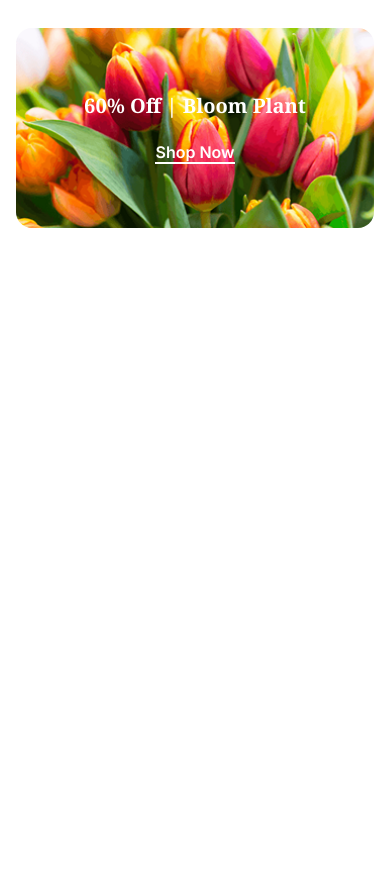
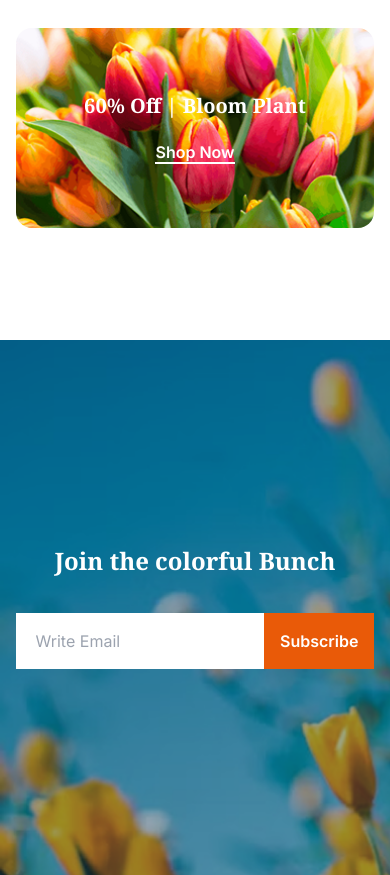
Before and after one commit to yasir-8arafat/ph-a3-b12-practice, a plain HTML site: page index.html in a window 390 px wide. Shown: the part 7105-7980 px from the top of the page. Before the commit the page ends 7333 px from the top, so only its background shows below. Drawn offline with nearby package versions, Linux system fonts and the light colour scheme.

Commit message:
Input Section Added with High Performance Responsive

```diff
--- a/index.html
+++ b/index.html
@@ -243,14 +243,14 @@
                 </div>
             </div>
         </section>
-        <!-- Flower plant section start  -->
+        <!-- Flower plant section start & Animation Feature  -->
         <section class="container mx-auto mt-36">
             <!-- container -->
             <div class="grid place-items-center lg:grid-cols-2 gap-5 sm:gap-7 lg:gap-24 mx-3 sm:mx-5">
                 <!-- image part -->
                 <div class="relative">
                     <div
-                        class="max-w-72 -mt-[150px] -right-[120px] animate-spin-slow hover:animate-pulse hidden md:block absolute">
+                        class="max-w-72 -mt-[150px] -right-[120px] animate-spin-slow hover:animate-pulse hidden lg:block absolute">
                         <img class="w-full" src="assets/trusted-badge.png" alt="">
                     </div>
                     <div class="max-w-[560px]">
@@ -324,6 +324,24 @@
                 </div>
             </div>
         </section>
+        <!-- Email Input section start -->
+        <section style="background-image: url(assets/news-letter-bg.png);"
+            class="h-[535px] bg-cover bg-no-repeat flex items-center w-full mt-28">
+            <!-- Email type Input -->
+            <div class="container mx-auto">
+                <div class="w-[92%] sm:w-[95%] lg:w-[77%] text-center mx-auto space-y-9">
+                    <!-- Heading -->
+                    <h1 class="text-white text-2xl sm:text-4xl md:text-[50px] font-bold font-notoFont">Join the colorful
+                        Bunch</h1>
+                    <!-- Email input -->
+                    <div class="font-interFont flex">
+                        <input class="px-5 py-4 w-full" placeholder="Write Email" type="email" name="" id="">
+                        <input class="bg-[#E95A08] text-white font-semibold text-base px-4 sm:px-12 py-4" type="button"
+                            value="Subscribe">
+                    </div>
+                </div>
+            </div>
+        </section>
     </main>
     <footer></footer>
 </body>
```
